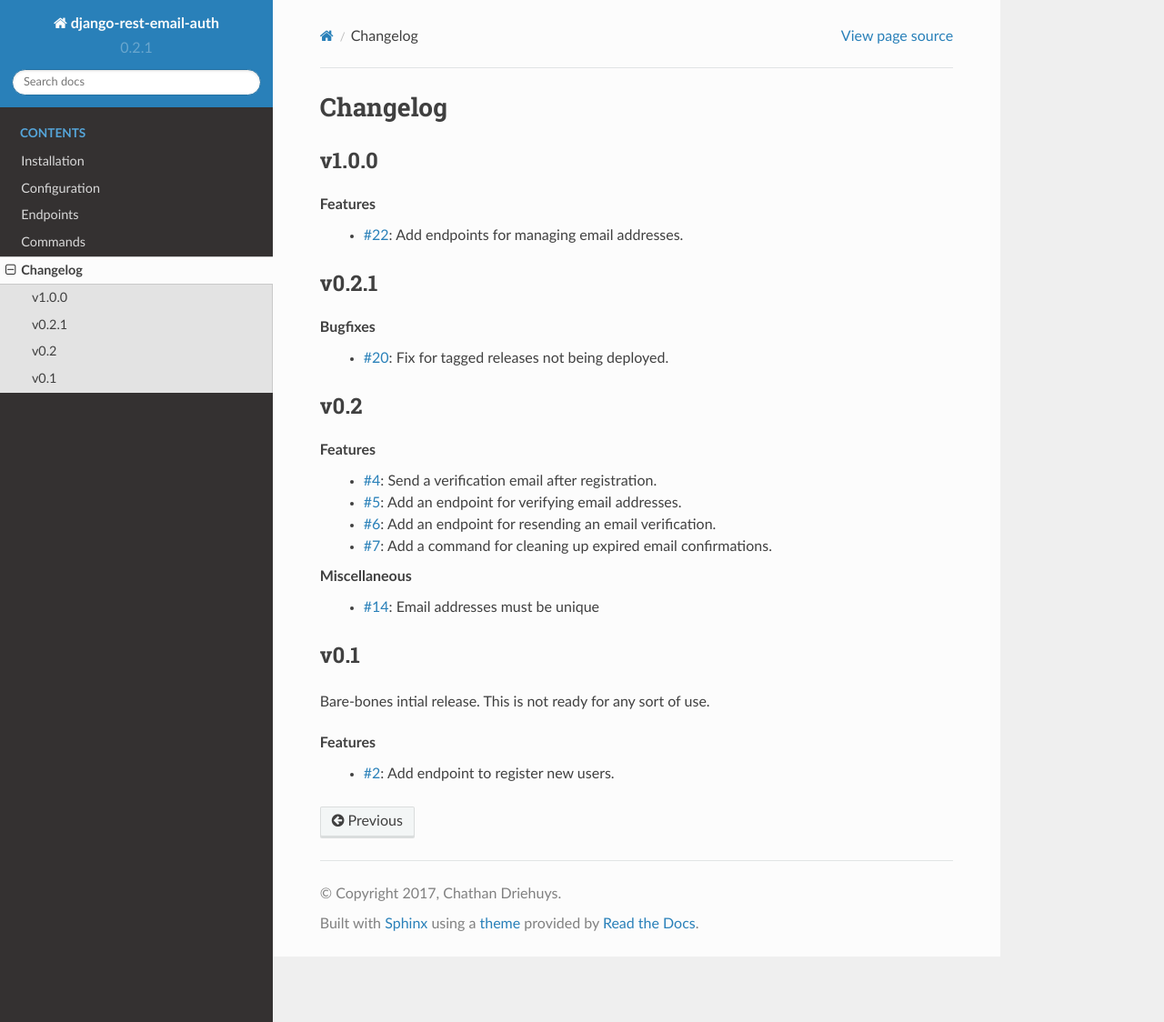
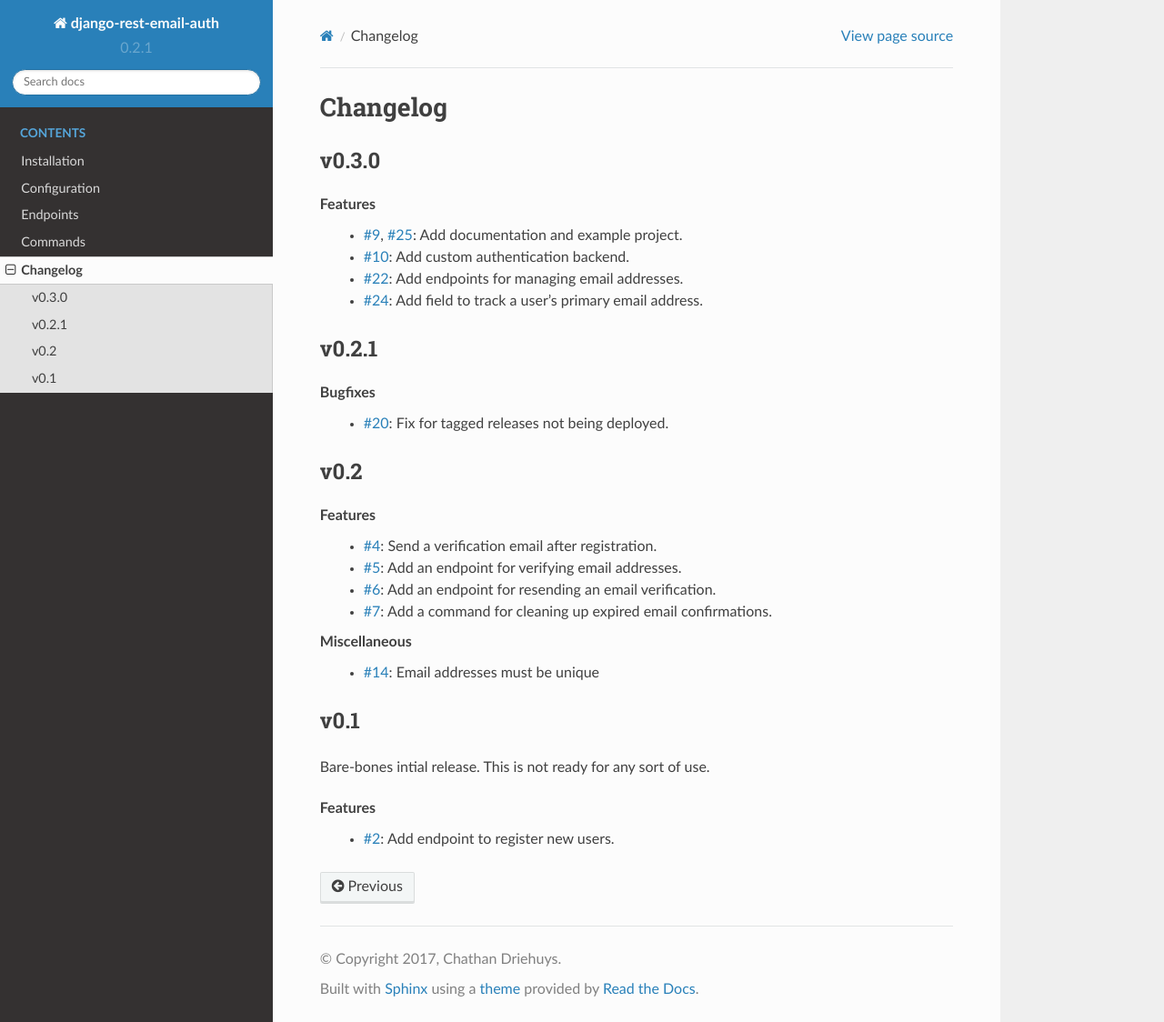
Before and after one commit to cdriehuys/django-rest-email-auth, a Sphinx documentation site: the page built from docs/CHANGELOG.rst, in a window 1280 px wide and 1124 px high. Shown: the whole window at 91% size. Built offline with Sphinx 7.4.7 and the Read the Docs theme 2.0.0, drawn with Linux system fonts in a browser that asks for light colours.

Commit message:
Update changelog.

```diff
--- a/docs/CHANGELOG.rst
+++ b/docs/CHANGELOG.rst
@@ -2,11 +2,14 @@ Changelog
 =========
 
 
-v1.0.0
+v0.3.0
 ------
 
 Features
+  * :issue:`9,25`: Add documentation and example project.
+  * :issue:`10`: Add custom authentication backend.
   * :issue:`22`: Add endpoints for managing email addresses.
+  * :issue:`24`: Add field to track a user's primary email address.
 
 
 v0.2.1
```
